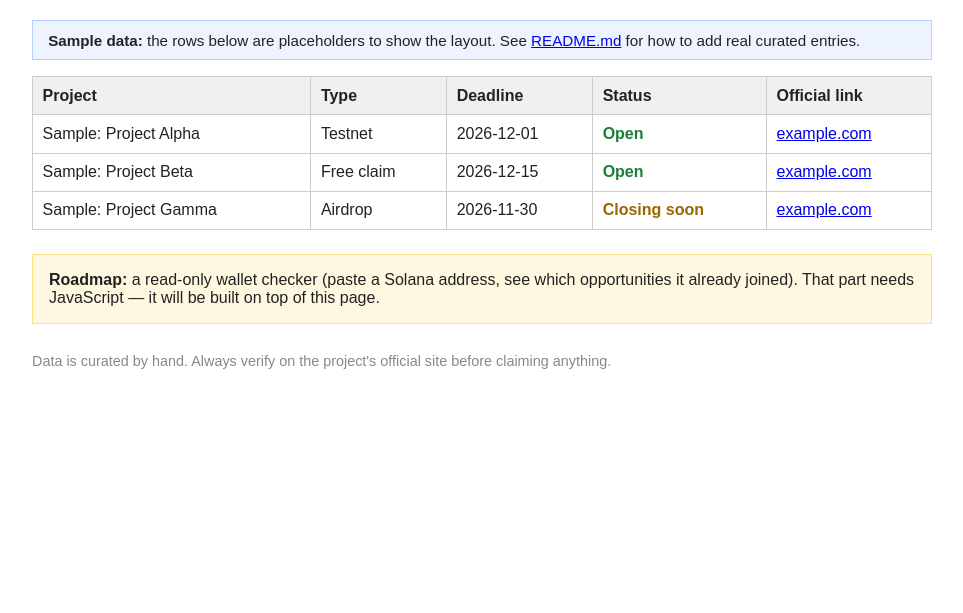
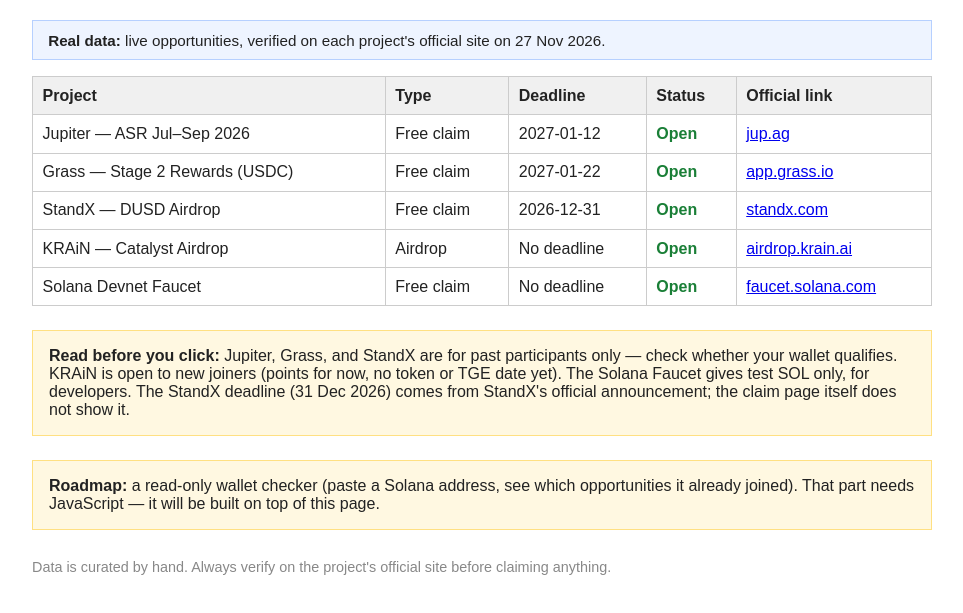
Before and after one commit to massizt89-cyber/solana-airdrop-radar, a plain HTML site: page index.html in a window 1280 px wide. Shown: the part 93-706 px from the top of the page, without its empty margins (158-1121 px from the left). Drawn offline with Linux system fonts and the light colour scheme.

Commit message:
Replace sample rows with 5 real verified Solana opportunities (27 Nov 2026)

```diff
--- a/index.html
+++ b/index.html
@@ -24,8 +24,7 @@
   <p class="subtitle">Airdrop, testnet, and free-claim opportunities on Solana — deadlines, status, and official links only.</p>
 
   <div class="sample">
-    <strong>Sample data:</strong> the rows below are placeholders to show the layout.
-    See <a href="https://github.com/massizt89-cyber/solana-airdrop-radar/blob/main/README.md">README.md</a> for how to add real curated entries.
+    <strong>Real data:</strong> live opportunities, verified on each project's official site on 27 Nov 2026.
   </div>
 
   <table>
@@ -37,27 +36,45 @@
       <th>Official link</th>
     </tr>
     <tr>
-      <td>Sample: Project Alpha</td>
-      <td>Testnet</td>
-      <td>2026-12-01</td>
+      <td>Jupiter — ASR Jul–Sep 2026</td>
+      <td>Free claim</td>
+      <td>2027-01-12</td>
       <td class="status-open">Open</td>
-      <td><a href="https://example.com">example.com</a></td>
+      <td><a href="https://jup.ag/rewards/asr-2026-q3">jup.ag</a></td>
     </tr>
     <tr>
-      <td>Sample: Project Beta</td>
+      <td>Grass — Stage 2 Rewards (USDC)</td>
       <td>Free claim</td>
-      <td>2026-12-15</td>
+      <td>2027-01-22</td>
       <td class="status-open">Open</td>
-      <td><a href="https://example.com">example.com</a></td>
+      <td><a href="https://app.grass.io/dashboard">app.grass.io</a></td>
     </tr>
     <tr>
-      <td>Sample: Project Gamma</td>
+      <td>StandX — DUSD Airdrop</td>
+      <td>Free claim</td>
+      <td>2026-12-31</td>
+      <td class="status-open">Open</td>
+      <td><a href="https://standx.com/airdrop">standx.com</a></td>
+    </tr>
+    <tr>
+      <td>KRAiN — Catalyst Airdrop</td>
       <td>Airdrop</td>
-      <td>2026-11-30</td>
-      <td class="status-soon">Closing soon</td>
-      <td><a href="https://example.com">example.com</a></td>
+      <td>No deadline</td>
+      <td class="status-open">Open</td>
+      <td><a href="https://airdrop.krain.ai/">airdrop.krain.ai</a></td>
+    </tr>
+    <tr>
+      <td>Solana Devnet Faucet</td>
+      <td>Free claim</td>
+      <td>No deadline</td>
+      <td class="status-open">Open</td>
+      <td><a href="https://faucet.solana.com">faucet.solana.com</a></td>
     </tr>
   </table>
+
+  <div class="note">
+    <strong>Read before you click:</strong> Jupiter, Grass, and StandX are for past participants only — check whether your wallet qualifies. KRAiN is open to new joiners (points for now, no token or TGE date yet). The Solana Faucet gives test SOL only, for developers. The StandX deadline (31 Dec 2026) comes from StandX's official announcement; the claim page itself does not show it.
+  </div>
 
   <div class="note">
     <strong>Roadmap:</strong> a read-only wallet checker (paste a Solana address,
```
